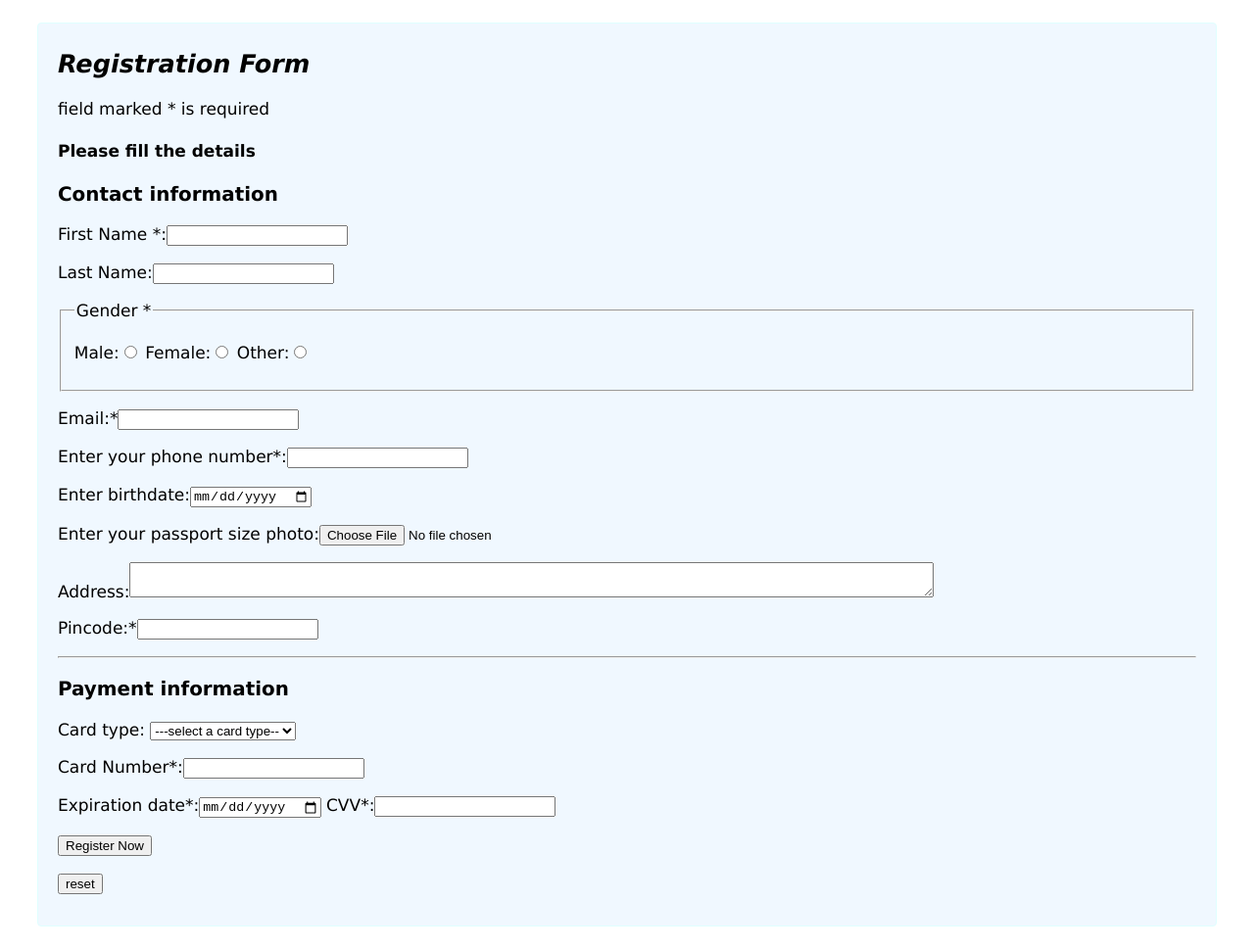
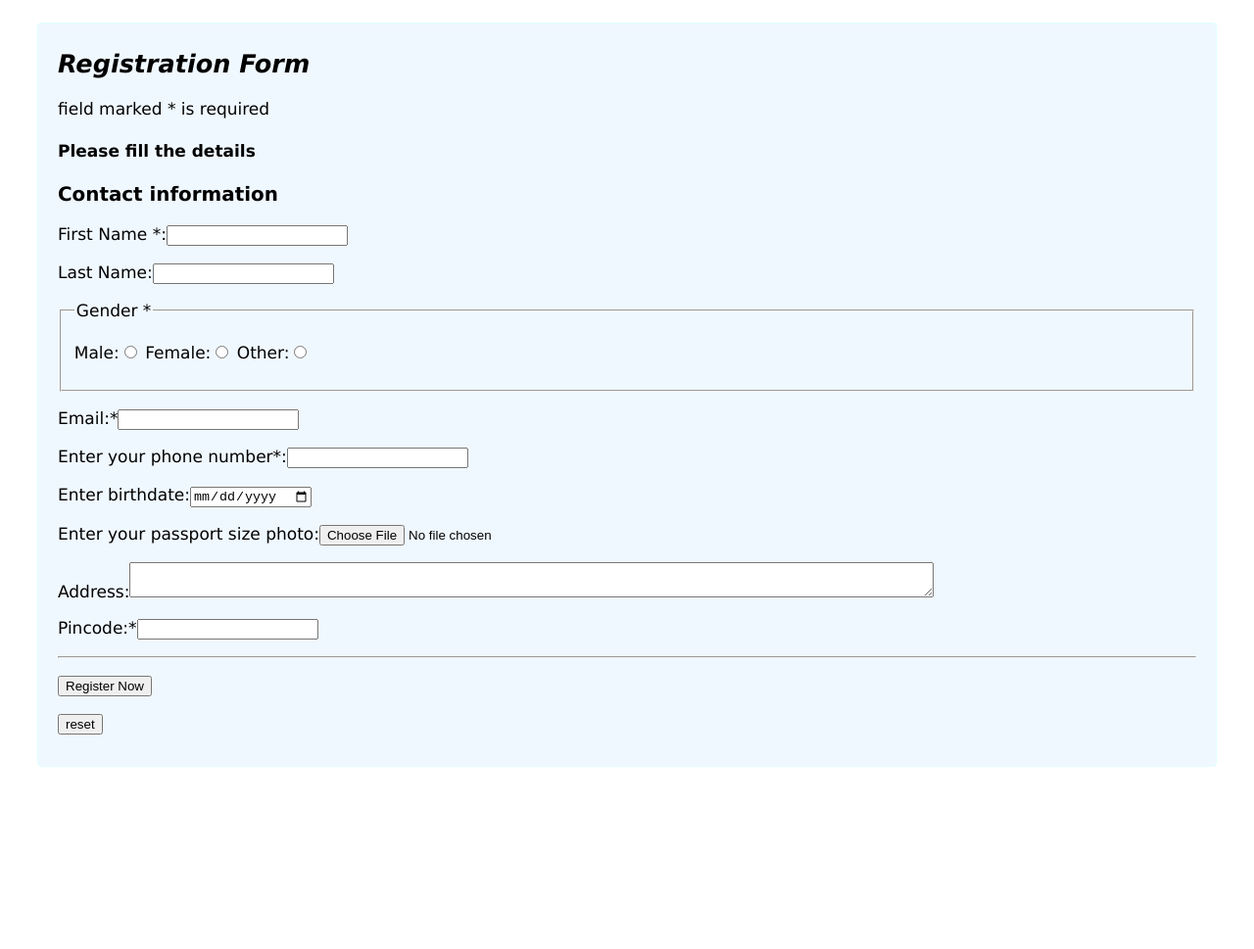
Before and after one commit to Tanya-636/html-css_website, a plain HTML site: page alumni webpage/rform.html in a window 1280 px wide. Shown: the whole page at 98% size. After the commit the page ends 806 px from the top, so only its background shows below. Drawn offline with Linux system fonts and the light colour scheme.

Commit message:
Update rform.html

```diff
--- a/alumni webpage/rform.html
+++ b/alumni webpage/rform.html
@@ -42,22 +42,8 @@
         </p>
         <p>Pincode:*<input type="number" name="pincode"  id="pincode" maxlength="6" required></p>
         <hr>
-        <h3>Payment information</h3>
-        <p>Card type:
-            <select name="card_type" id="card_type" required>
-                <option value="">---select a card type--</option>
-                <option value="visa">Visa</option>
-                <option value="mastercard">Mastercard</option>
-                <option value="rupay">Rupay</option>
-            </select>
-        </p>
-        <p>
-            Card Number*:<input type="tel" name="no" id="no" maxlength="16" required>
-        </p>
-        <p>
-            Expiration date*:<input type="date" name="exp" id="exp" required>
-            CVV*:<input type="password" name="cvv" id="cvv" maxlength="3" required>
-        </p>
+
+
         <p><input type="submit" value="Register Now"></p><p><input type="reset" value="reset"></p>
 
 
```
